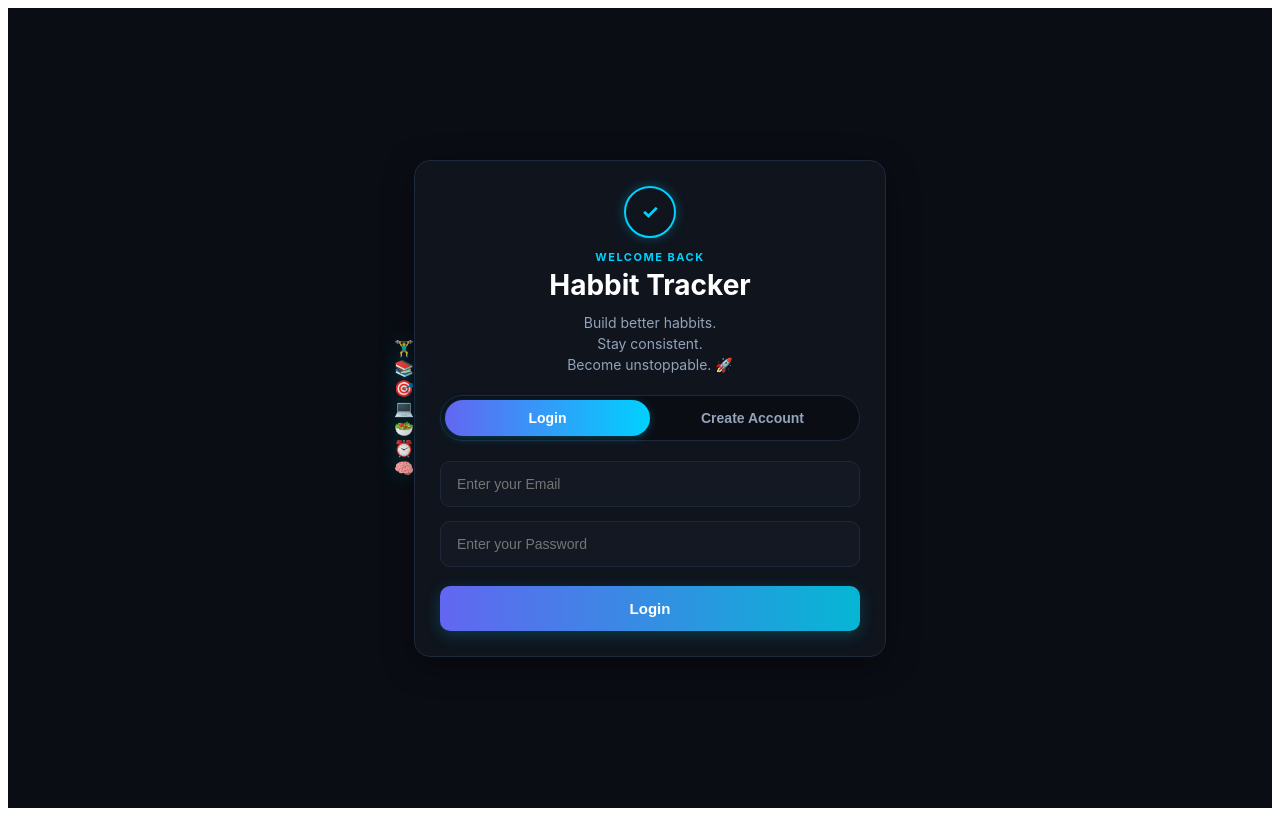
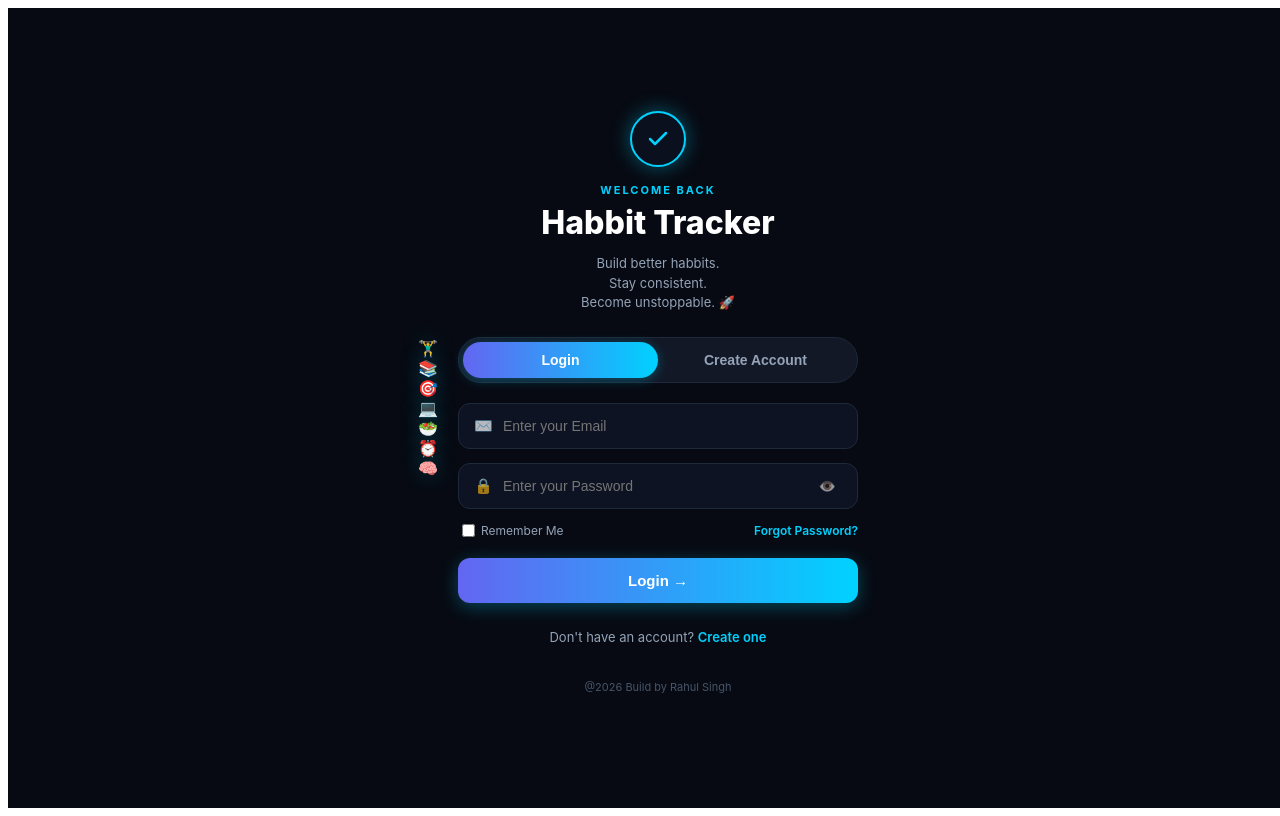
Before and after one commit to Rahulsingh2609/Habbit-Tracker, a React (Vite) app: page / in a window 1280 px wide. Built offline with nearby package versions, Linux system fonts and the light colour scheme.

Commit message:
rebuilded the login page

```diff
--- a/src/AuthGate.tsx
+++ b/src/AuthGate.tsx
@@ -8,6 +8,8 @@ interface AuthGateProps {
 export default function AuthGate({ onLoginSuccess }: AuthGateProps) {
   const [isLoginTab, setIsLoginTab] = useState(true);
   const [signUpStep, setSignUpStep] = useState<1 | 2>(1);
+  const [showPassword, setShowPassword] = useState(false);
+  const [rememberMe, setRememberMe] = useState(false);
 
   // Form State
   const [formData, setFormData] = useState({
@@ -25,19 +27,18 @@ export default function AuthGate({ onLoginSuccess }: AuthGateProps) {
     setFormData((prev) => ({ ...prev, [e.target.name]: e.target.value }));
   };
 
-  // 1. HANDLE EXISTING USER LOGIN (Skips Step 2, sets empty defaults)
+  // 1. EXISTING USER LOGIN
   const handleLoginSubmit = async (e: React.FormEvent) => {
     e.preventDefault();
     setLoading(true);
 
     try {
-      // Existing user logging in: Defaults are empty strings so fake values don't appear
       const existingUserData = {
         fullName: formData.fullName || 'User',
         email: formData.email,
-        mobile: '',      // Keeps profile empty unless saved in DB
-        age: '',         // Keeps profile empty unless saved in DB
-        collegeName: '', // Keeps profile empty unless saved in DB
+        mobile: '',      // Empty defaults for existing login
+        age: '',
+        collegeName: '',
       };
 
       onLoginSuccess(existingUserData);
@@ -48,15 +49,15 @@ export default function AuthGate({ onLoginSuccess }: AuthGateProps) {
     }
   };
 
-  // 2. CREATE ACCOUNT - STEP 1 SUBMIT (Goes to Profile Completion)
+  // 2. CREATE ACCOUNT - STEP 1 SUBMIT
   const handleSignUpStep1 = (e: React.FormEvent) => {
     e.preventDefault();
     if (formData.fullName && formData.email && formData.password) {
-      setSignUpStep(2); // Advances to Mobile, Age & College screen
+      setSignUpStep(2); // Opens Step 2: Complete Profile
     }
   };
 
-  // 3. CREATE ACCOUNT - STEP 2 SUBMIT (Finalizes Profile)
+  // 3. CREATE ACCOUNT - STEP 2 SUBMIT (Profile Completion)
   const handleFinalSignUp = async (e: React.FormEvent) => {
     e.preventDefault();
     setLoading(true);
@@ -80,12 +81,16 @@ export default function AuthGate({ onLoginSuccess }: AuthGateProps) {
 
   return (
     <div style={styles.background}>
-      {/* Renders your floating emojis in the background */}
+      {/* Floating background icons */}
       <FloatingBackground />
 
       <div style={styles.card}>
-        {/* Top Circle Icon */}
-        <div style={styles.iconCircle}>✓</div>
+        {/* Glow Badge Check Icon */}
+        <div style={styles.iconCircle}>
+          <svg width="24" height="24" viewBox="0 0 24 24" fill="none" stroke="#00d2ff" strokeWidth="2.5" strokeLinecap="round" strokeLinejoin="round">
+            <polyline points="20 6 9 17 4 12"></polyline>
+          </svg>
+        </div>
 
         <p style={styles.welcomeText}>WELCOME BACK</p>
         <h1 style={styles.title}>Habbit Tracker</h1>
@@ -95,7 +100,7 @@ export default function AuthGate({ onLoginSuccess }: AuthGateProps) {
           Become unstoppable. 🚀
         </p>
 
-        {/* Tab Switcher (Login / Create Account) */}
+        {/* Tab Switcher Pills */}
         <div style={styles.tabContainer}>
           <button
             type="button"
@@ -110,15 +115,21 @@ export default function AuthGate({ onLoginSuccess }: AuthGateProps) {
           <button
             type="button"
             style={!isLoginTab ? styles.tabActive : styles.tabInactive}
-            onClick={() => setIsLoginTab(false)}
+            onClick={() => {
+              setIsLoginTab(false);
+              setSignUpStep(1);
+            }}
           >
             Create Account
           </button>
         </div>
 
-        {/* LOGIN FORM (Existing Users -> Skips Step 2) */}
+        {/* --- LOGIN FORM --- */}
         {isLoginTab && (
           <form onSubmit={handleLoginSubmit} style={styles.form}>
+            {/* Email Field */}
+            <div style={styles.inputWrapper}>
+              <span style={styles.inputIcon}>✉️</span>
               <input
                 type="email"
                 name="email"
@@ -128,8 +139,13 @@ export default function AuthGate({ onLoginSuccess }: AuthGateProps) {
                 required
                 style={styles.input}
               />
+            </div>
+
+            {/* Password Field */}
+            <div style={styles.inputWrapper}>
+              <span style={styles.inputIcon}>🔒</span>
               <input
-              type="password"
+                type={showPassword ? 'text' : 'password'}
                 name="password"
                 placeholder="Enter your Password"
                 value={formData.password}
@@ -137,15 +153,53 @@ export default function AuthGate({ onLoginSuccess }: AuthGateProps) {
                 required
                 style={styles.input}
               />
+              <button
+                type="button"
+                onClick={() => setShowPassword(!showPassword)}
+                style={styles.eyeBtn}
+              >
+                👁️
+              </button>
+            </div>
+
+            {/* Remember Me & Forgot Password */}
+            <div style={styles.rowBetween}>
+              <label style={styles.checkboxLabel}>
+                <input
+                  type="checkbox"
+                  checked={rememberMe}
+                  onChange={(e) => setRememberMe(e.target.checked)}
+                  style={{ marginRight: '6px', accentColor: '#00d2ff' }}
+                />
+                Remember Me
+              </label>
+              <a href="#forgot" style={styles.forgotLink}>Forgot Password?</a>
+            </div>
+
             <button type="submit" disabled={loading} style={styles.gradientButton}>
-              {loading ? 'Logging in...' : 'Login'}
+              {loading ? 'Logging in...' : 'Login →'}
             </button>
+
+            <p style={styles.switchText}>
+              Don't have an account?{' '}
+              <span
+                style={styles.actionLink}
+                onClick={() => {
+                  setIsLoginTab(false);
+                  setSignUpStep(1);
+                }}
+              >
+                Create one
+              </span>
+            </p>
           </form>
         )}
 
-        {/* CREATE ACCOUNT - STEP 1 (Name, Email, Password) */}
+        {/* --- CREATE ACCOUNT: STEP 1 --- */}
         {!isLoginTab && signUpStep === 1 && (
           <form onSubmit={handleSignUpStep1} style={styles.form}>
+            <div style={styles.inputWrapper}>
+              <span style={styles.inputIcon}>👤</span>
               <input
                 type="text"
                 name="fullName"
@@ -155,6 +209,10 @@ export default function AuthGate({ onLoginSuccess }: AuthGateProps) {
                 required
                 style={styles.input}
               />
+            </div>
+
+            <div style={styles.inputWrapper}>
+              <span style={styles.inputIcon}>✉️</span>
               <input
                 type="email"
                 name="email"
@@ -164,8 +222,12 @@ export default function AuthGate({ onLoginSuccess }: AuthGateProps) {
                 required
                 style={styles.input}
               />
+            </div>
+
+            <div style={styles.inputWrapper}>
+              <span style={styles.inputIcon}>🔒</span>
               <input
-              type="password"
+                type={showPassword ? 'text' : 'password'}
                 name="password"
                 placeholder="Enter your Password"
                 value={formData.password}
@@ -173,18 +235,38 @@ export default function AuthGate({ onLoginSuccess }: AuthGateProps) {
                 required
                 style={styles.input}
               />
+              <button
+                type="button"
+                onClick={() => setShowPassword(!showPassword)}
+                style={styles.eyeBtn}
+              >
+                👁️
+              </button>
+            </div>
+
             <button type="submit" style={styles.gradientButton}>
               Create Account →
             </button>
+
+            <p style={styles.switchText}>
+              Already have an account?{' '}
+              <span style={styles.actionLink} onClick={() => setIsLoginTab(true)}>
+                Log in
+              </span>
+            </p>
           </form>
         )}
 
-        {/* CREATE ACCOUNT - STEP 2 (Complete Profile: Mobile, Age, College) */}
+        {/* --- CREATE ACCOUNT: STEP 2 (Complete Profile) --- */}
         {!isLoginTab && signUpStep === 2 && (
           <form onSubmit={handleFinalSignUp} style={styles.form}>
+            <div style={{ marginBottom: '8px' }}>
               <h3 style={styles.stepTitle}>Complete Your Profile</h3>
-            <p style={styles.stepSubtitle}>Just a few more details to get you set up!</p>
+              <p style={styles.stepSubtitle}>Step 2 of 2 — Almost done!</p>
+            </div>
 
+            <div style={styles.inputWrapper}>
+              <span style={styles.inputIcon}>📱</span>
               <input
                 type="tel"
                 name="mobile"
@@ -194,6 +276,23 @@ export default function AuthGate({ onLoginSuccess }: AuthGateProps) {
                 required
                 style={styles.input}
               />
+            </div>
+
+            <div style={styles.inputWrapper}>
+              <span style={styles.inputIcon}>🎓</span>
+              <input
+                type="text"
+                name="collegeName"
+                placeholder="College / Institute Name"
+                value={formData.collegeName}
+                onChange={handleChange}
+                required
+                style={styles.input}
+              />
+            </div>
+
+            <div style={styles.inputWrapper}>
+              <span style={styles.inputIcon}>🎂</span>
               <input
                 type="number"
                 name="age"
@@ -205,15 +304,7 @@ export default function AuthGate({ onLoginSuccess }: AuthGateProps) {
                 required
                 style={styles.input}
               />
-            <input
-              type="text"
-              name="collegeName"
-              placeholder="College / Institute Name"
-              value={formData.collegeName}
-              onChange={handleChange}
-              required
-              style={styles.input}
-            />
+            </div>
 
             <div style={{ display: 'flex', gap: '10px' }}>
               <button
@@ -233,17 +324,20 @@ export default function AuthGate({ onLoginSuccess }: AuthGateProps) {
             </div>
           </form>
         )}
+
+        {/* Footer Credit */}
+        <p style={styles.copyright}>@2026 Build by Rahul Singh</p>
       </div>
     </div>
   );
 }
 
-// Full Dark Neon Theme Styles (Restored)
+// Styling Object matching your screenshot pixel-for-pixel
 const styles: { [key: string]: React.CSSProperties } = {
   background: {
     minHeight: '100vh',
-    width: '100%',
-    backgroundColor: '#0a0d14',
+    width: '100vw',
+    backgroundColor: '#070a12',
     display: 'flex',
     justifyContent: 'center',
     alignItems: 'center',
@@ -256,53 +350,48 @@ const styles: { [key: string]: React.CSSProperties } = {
   },
   card: {
     width: '100%',
-    maxWidth: '420px',
-    padding: '25px',
+    maxWidth: '400px',
+    padding: '20px',
     textAlign: 'center',
     position: 'relative',
     zIndex: 10,
-    backgroundColor: 'rgba(19, 24, 35, 0.65)',
-    borderRadius: '16px',
-    border: '1px solid #1e293b',
-    boxShadow: '0 8px 32px rgba(0, 0, 0, 0.4)',
   },
   iconCircle: {
-    width: '48px',
-    height: '48px',
+    width: '52px',
+    height: '52px',
     borderRadius: '50%',
+    backgroundColor: '#0a101d',
     border: '2px solid #00d2ff',
     display: 'flex',
     alignItems: 'center',
     justifyContent: 'center',
-    margin: '0 auto 12px auto',
-    color: '#00d2ff',
-    fontWeight: 'bold',
-    fontSize: '20px',
-    boxShadow: '0 0 12px rgba(0, 210, 255, 0.3)',
+    margin: '0 auto 16px auto',
+    boxShadow: '0 0 20px rgba(0, 210, 255, 0.4)',
   },
   welcomeText: {
     fontSize: '11px',
-    letterSpacing: '1.5px',
+    letterSpacing: '2px',
     color: '#00d2ff',
-    fontWeight: 'bold',
-    marginBottom: '4px',
+    fontWeight: '700',
+    marginBottom: '6px',
     marginTop: 0,
   },
   title: {
-    fontSize: '28px',
-    fontWeight: 'bold',
-    margin: '0 0 10px 0',
+    fontSize: '32px',
+    fontWeight: '800',
+    margin: '0 0 12px 0',
+    color: '#ffffff',
   },
   subtitle: {
-    fontSize: '14px',
+    fontSize: '13px',
     color: '#94a3b8',
     lineHeight: '1.5',
-    marginBottom: '20px',
+    marginBottom: '24px',
     marginTop: 0,
   },
   tabContainer: {
     display: 'flex',
-    backgroundColor: '#0a0d14',
+    backgroundColor: '#121826',
     padding: '4px',
     borderRadius: '30px',
     marginBottom: '20px',
@@ -329,58 +418,112 @@ const styles: { [key: string]: React.CSSProperties } = {
     fontSize: '14px',
     fontWeight: '600',
     cursor: 'pointer',
-    boxShadow: '0 2px 10px rgba(0, 210, 255, 0.25)',
+    boxShadow: '0 2px 12px rgba(0, 210, 255, 0.3)',
   },
   form: {
     display: 'flex',
     flexDirection: 'column',
     gap: '14px',
   },
+  inputWrapper: {
+    position: 'relative',
+    display: 'flex',
+    alignItems: 'center',
+  },
+  inputIcon: {
+    position: 'absolute',
+    left: '16px',
+    fontSize: '15px',
+    pointerEvents: 'none',
+    opacity: 0.7,
+  },
   input: {
     width: '100%',
-    padding: '14px 16px',
-    borderRadius: '10px',
-    backgroundColor: '#131823',
+    padding: '14px 44px 14px 44px',
+    borderRadius: '12px',
+    backgroundColor: '#0d1322',
     border: '1px solid #1e293b',
     color: '#ffffff',
     fontSize: '14px',
     outline: 'none',
     boxSizing: 'border-box',
   },
+  eyeBtn: {
+    position: 'absolute',
+    right: '16px',
+    background: 'none',
+    border: 'none',
+    cursor: 'pointer',
+    fontSize: '14px',
+    opacity: 0.6,
+  },
+  rowBetween: {
+    display: 'flex',
+    justifyContent: 'space-between',
+    alignItems: 'center',
+    fontSize: '12px',
+    marginTop: '-2px',
+    marginBottom: '4px',
+  },
+  checkboxLabel: {
+    color: '#94a3b8',
+    display: 'flex',
+    alignItems: 'center',
+    cursor: 'pointer',
+  },
+  forgotLink: {
+    color: '#00d2ff',
+    textDecoration: 'none',
+    fontWeight: '600',
+  },
   gradientButton: {
     width: '100%',
     padding: '14px',
-    borderRadius: '10px',
+    borderRadius: '12px',
     border: 'none',
-    background: 'linear-gradient(90deg, #6366f1 0%, #06b6d4 100%)',
+    background: 'linear-gradient(90deg, #6366f1 0%, #00d2ff 100%)',
     color: '#ffffff',
     fontSize: '15px',
     fontWeight: 'bold',
     cursor: 'pointer',
-    marginTop: '5px',
-    boxShadow: '0 4px 15px rgba(6, 182, 212, 0.25)',
+    boxShadow: '0 4px 18px rgba(0, 210, 255, 0.3)',
   },
   secondaryButton: {
     width: '35%',
     padding: '14px',
-    borderRadius: '10px',
+    borderRadius: '12px',
     border: '1px solid #1e293b',
-    backgroundColor: '#131823',
+    backgroundColor: '#0d1322',
     color: '#ffffff',
     fontSize: '14px',
     fontWeight: '600',
     cursor: 'pointer',
-    marginTop: '5px',
+  },
+  switchText: {
+    fontSize: '13px',
+    color: '#94a3b8',
+    marginTop: '12px',
+    marginBottom: 0,
+  },
+  actionLink: {
+    color: '#00d2ff',
+    fontWeight: '600',
+    cursor: 'pointer',
   },
   stepTitle: {
     fontSize: '18px',
+    fontWeight: '700',
     margin: '0 0 4px 0',
     color: '#ffffff',
   },
   stepSubtitle: {
-    fontSize: '13px',
-    color: '#94a3b8',
-    marginBottom: '10px',
-    marginTop: 0,
+    fontSize: '12px',
+    color: '#00d2ff',
+    margin: 0,
+  },
+  copyright: {
+    fontSize: '11px',
+    color: '#475569',
+    marginTop: '35px',
   },
 };
```
Lines whose indentation alone changed are shown as unchanged.
